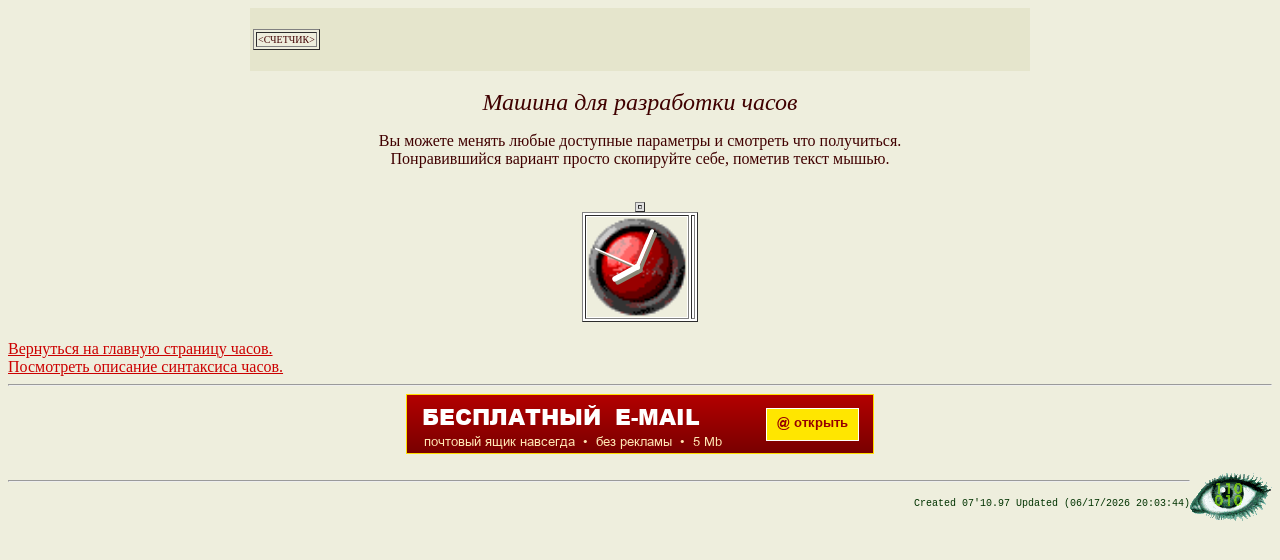
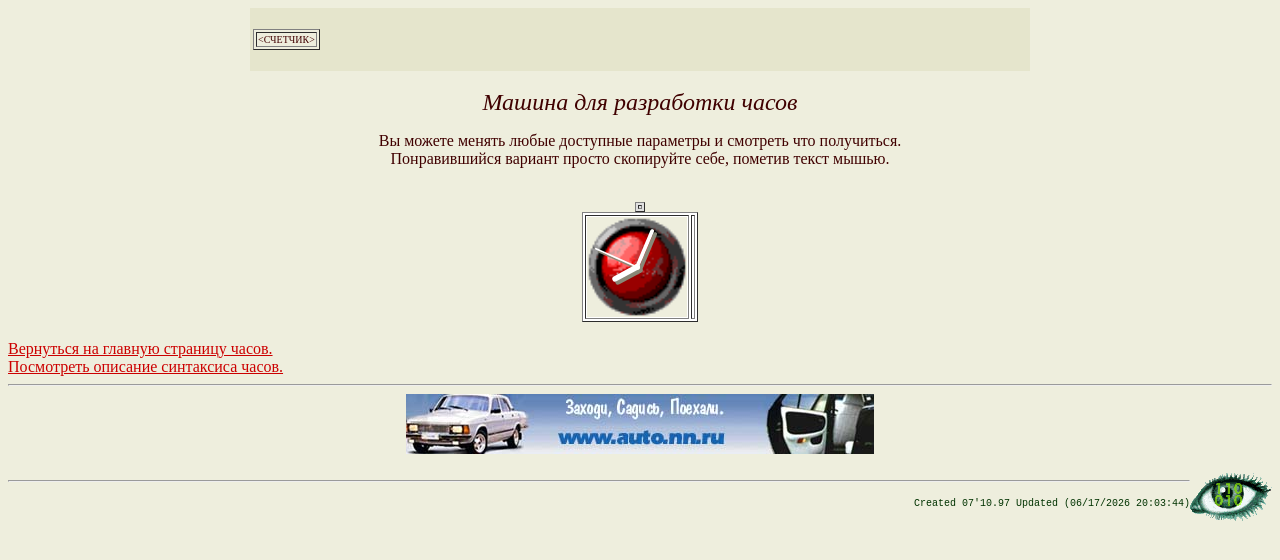
Before and after one commit to ilya000/old.osipov.ru, a plain HTML site: page c_conkit.htm in a window 1280 px wide. Drawn offline with Linux system fonts and the light colour scheme.

Commit message:
Swap fabricated banners for authentic period 468x60 banners (rotation)
- Add 6 genuine era banners supplied/approved by the author: nnbn.gif (NNBN),
  yarmarka.gif (Автофорум 2000), autobanner_f2.gif (АвтоБаннер), anek2.jpg
  (anekdot.nn.ru), naubaner9.jpg (auto.nn.ru), irads.gif (InterReklama)
- era-banners.js now rotates these; remove the 3 fabricated rle_banner placeholders
- Update in-page banner comment: authentic period banners rotated like the old network

```diff
--- a/era-banners.js
+++ b/era-banners.js
@@ -1,20 +1,25 @@
 /*
- *  era-banners.js — атмосферная ротация баннеров для архива old.osipov.ru
+ *  era-banners.js — ротация баннеров 468x60 для архива old.osipov.ru
  *  ---------------------------------------------------------------------
- *  Это НЕ оригинальные баннеры. На сайте стоял баннерообменник Russian
- *  Link Exchange (linkexchange.ru), который при каждой загрузке отдавал
- *  случайный баннер 468x60. Сама сеть давно мертва, картинки утрачены.
- *  Здесь — новодел в духе 1997-98: три период-стилизованных баннера,
- *  которые так же случайно меняются при загрузке — только для атмосферы.
+ *  На сайте стоял баннерообменник Russian Link Exchange (linkexchange.ru),
+ *  который при каждой загрузке отдавал случайный баннер 468x60. Сама сеть
+ *  давно мертва. Здесь крутятся ПОДЛИННЫЕ баннеры той эпохи (из архивов
+ *  автора и партнёрских сетей NN.RU), так же случайно меняясь при загрузке —
+ *  чтобы воспроизвести поведение оригинального баннерообменника.
  */
 (function () {
-  var BANNERS = ['rle_banner1.gif', 'rle_banner2.gif', 'rle_banner3.gif'];
+  var BANNERS = [
+    'nnbn.gif',           // NNBN — Нижегородская баннерная сеть
+    'yarmarka.gif',       // Нижегородская ярмарка / Автофорум 2000
+    'autobanner_f2.gif',  // АвтоБаннер / Формата 2
+    'anek2.jpg',          // www.anekdot.nn.ru — «Yahoo по анекдотам»
+    'naubaner9.jpg',      // www.auto.nn.ru — «Заходи, Садись, Поехали»
+    'irads.gif'           // InterReklama — баннерная сеть
+  ];
   function rotate() {
     var imgs = document.querySelectorAll('img.rle-banner');
     for (var i = 0; i < imgs.length; i++) {
-      // разнообразие без Math.random-зависимости от времени: по индексу + длине
-      var pick = (i + imgs.length + (location.pathname.length || 0)) % BANNERS.length;
-      imgs[i].src = BANNERS[Math.floor(Math.random() * BANNERS.length) || pick];
+      imgs[i].src = BANNERS[Math.floor(Math.random() * BANNERS.length)];
     }
   }
   if (document.readyState === 'loading') {
```
Also changed, not shown: c_conkit.htm (+1 -1 lines), clock1.htm (+1 -1 lines), clock2.htm (+1 -1 lines), clock3.htm (+1 -1 lines), prog.htm (+1 -1 lines), proge.htm (+1 -1 lines), t_litva.htm (+1 -1 lines), travel.htm (+1 -1 lines), anek2.jpg (added), autobanner_f2.gif (added), irads.gif (added), naubaner9.jpg (added), nnbn.gif (added), rle_banner1.gif (deleted), 3 more files.
